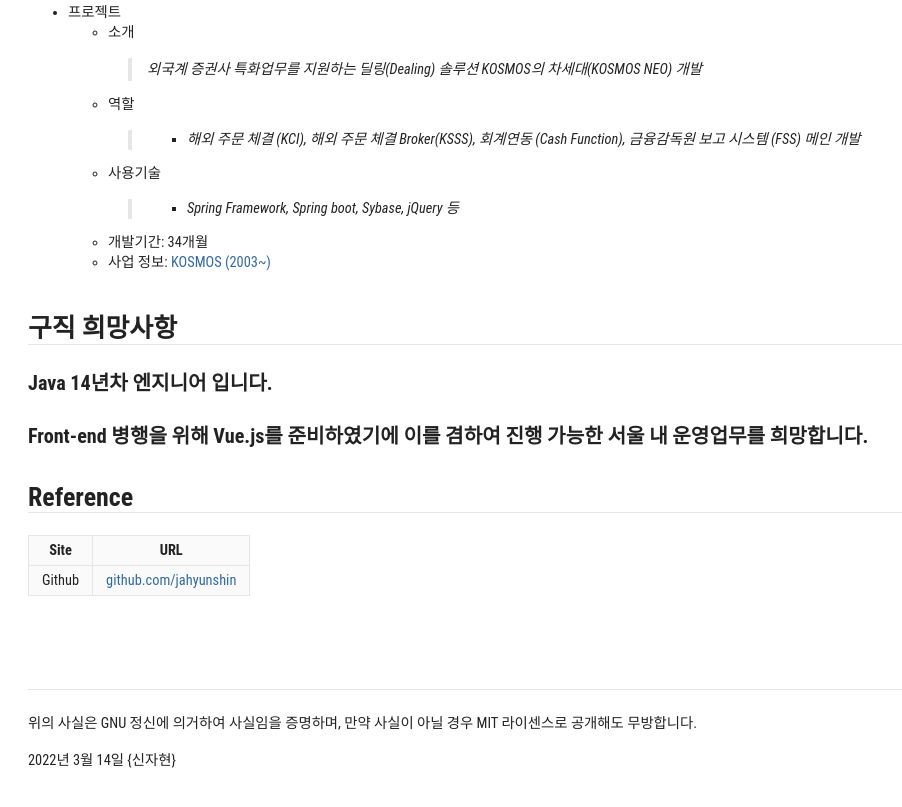
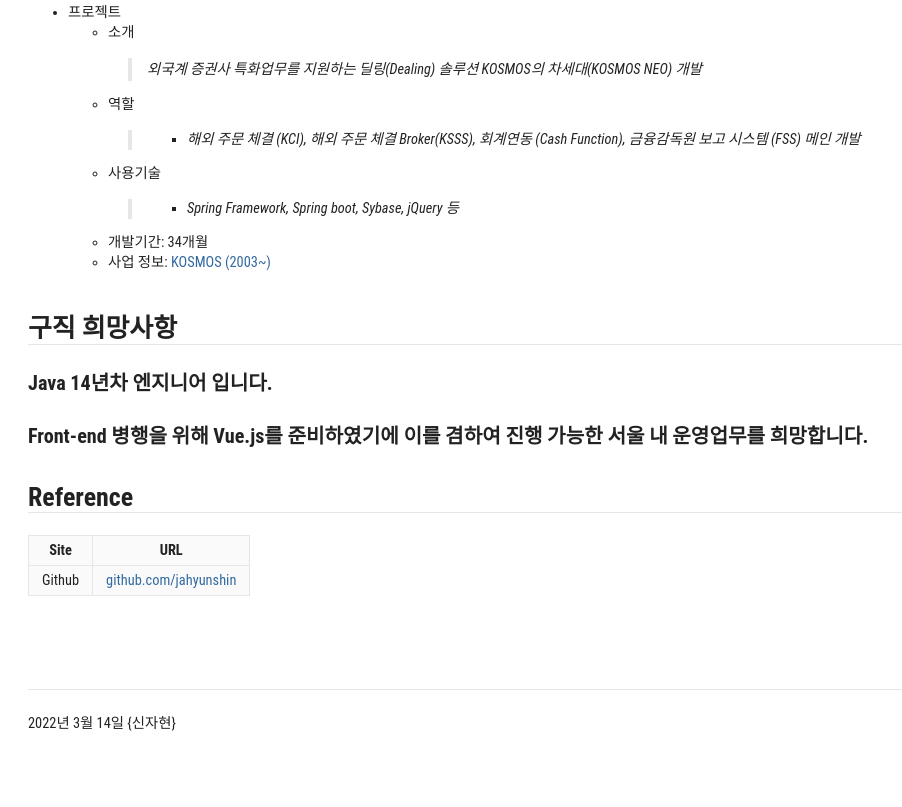
Before and after one commit to jahyunshin/jahyunshin, a plain HTML site: page index.html in a window 1280 px wide. Shown: the part 1321-2128 px from the top of the page, without its empty margins (0-902 px from the left). After the commit the page ends 2090 px from the top, so only its background shows below. Drawn offline with Linux system fonts and the light colour scheme.

Commit message:
Update index.html

```diff
--- a/index.html
+++ b/index.html
@@ -550,7 +550,6 @@
     </tbody>
 </table>
 <h2><br><br></h2>
-<p>위의 사실은 GNU 정신에 의거하여 사실임을 증명하며, 만약 사실이 아닐 경우 MIT 라이센스로 공개해도 무방합니다.</p>
 <p>2022년 3월 14일
     {신자현}</p>
 </body>
```
